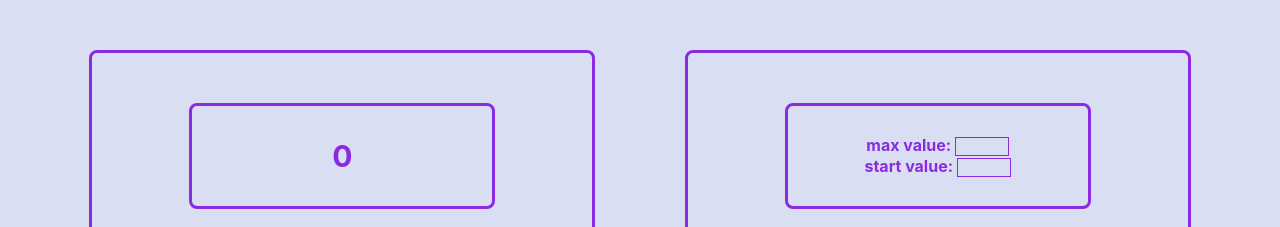
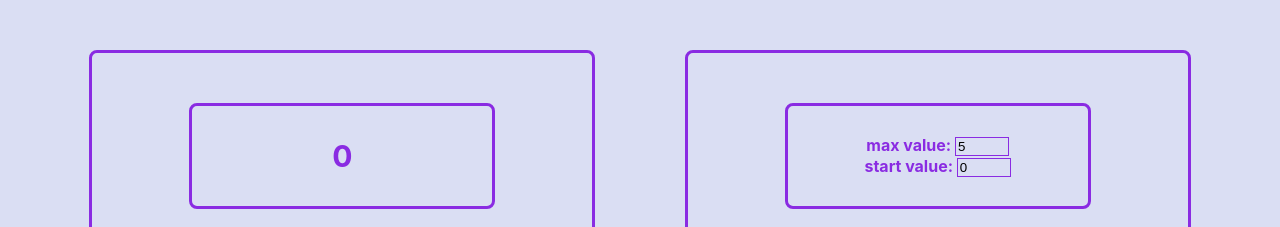
Before and after one commit to KovalchukAndrew/new--counter, a React (Create React App) app: page / in a window 1280 px wide. Shown: the top 227 px of the page. Built offline with nearby package versions, Linux system fonts and the light colour scheme.

Commit message:
add max value

```diff
--- a/package.json
+++ b/package.json
@@ -2,6 +2,7 @@
   "name": "my-app",
   "version": "0.1.0",
   "private": true,
+  "homepage": "https://KovalchukAndrew.github.io/new--counter",
   "dependencies": {
     "@testing-library/jest-dom": "^5.11.4",
     "@testing-library/react": "^11.1.0",
@@ -10,6 +11,7 @@
     "@types/node": "^16.7.13",
     "@types/react": "^17.0.20",
     "@types/react-dom": "^17.0.9",
+    "gh-pages": "^3.2.3",
     "react": "^17.0.2",
     "react-dom": "^17.0.2",
     "react-scripts": "4.0.3",
@@ -17,6 +19,8 @@
     "web-vitals": "^1.0.1"
   },
   "scripts": {
+    "predeploy": "npm run build",
+    "deploy": "gh-pages -d build",
     "start": "react-scripts start",
     "build": "react-scripts build",
     "test": "react-scripts test",
--- a/src/App.css
+++ b/src/App.css
@@ -27,7 +27,7 @@
 
 .error {
   font-weight: bolder;
-  font-size: 50px;
+  font-size: 35px;
   color: red;
 }
 
--- a/src/App.tsx
+++ b/src/App.tsx
@@ -5,62 +5,48 @@ import {Counter} from "./Components/Counter/Counter";
 import {Settings} from "./Components/Settings/Settings";
 
 function App() {
-  let [maxValue, setMaxValue] = useState(5);
-  let [value, setValue] = useState<number>(0);
-  let [error, setError] = useState(false);
-  useEffect(() => {
-    let valueAsString = localStorage.getItem('counterValue')
-    let maxValueAsString = localStorage.getItem('setMax')
-    /*let newError = localStorage.getItem('error')*/
+  let [maxValue, setMaxValue] = useState(parseInt(localStorage.getItem('setMax') || '5'));
+  let [valueToIncrement, setValueToIncrement] = useState<number>(parseInt(localStorage.getItem('counterValue') || '0'));
+  let [isSettingsInvalid, setIsSettingsInvalid] = useState(false);
 
-    if (valueAsString && maxValueAsString) {
-      let newValue = JSON.parse(valueAsString)
-      let newMax = JSON.parse(maxValueAsString)
-      setValue(newValue)
-      setMaxValue(newMax)
-      if (newValue >= newMax)
-        setError(true)
-    }
+  const incValue = () => {
+    const newValueToIncrement = valueToIncrement + 1;
+    setValueToIncrement(newValueToIncrement)
+  }
 
-  }, [])
-  useEffect(() => {
-    localStorage.setItem('error', JSON.stringify(error))
-    localStorage.setItem('counterValue', JSON.stringify(value))
-    localStorage.setItem('setMax', JSON.stringify(maxValue))
+  const resetCounter = () => {
+    setValueToIncrement(parseInt(localStorage.getItem('counterValue') || '0'))
+  }
 
-  })
-  const incValue = () => {
-    setValue(value + 1)
-    if (value>=maxValue-1) {
-      setError(true)
-    }
+  const setNewValues = (newStartValue: number, newMaxValue: number) => {
+    setValueToIncrement(newStartValue)
+    setMaxValue(newMaxValue)
+    setLocalStorage(newStartValue, newMaxValue);
   }
-  const resetCounter = () => {
-    setValue(value = 0)
 
-    value>=maxValue ? setError(true): setError(false)
+  const updateIsSettingsInvalid = (isSettingsInvalid: boolean) => {
+    setIsSettingsInvalid(isSettingsInvalid)
+  }
 
+  function setLocalStorage(newCounterValue: number, newMaxValue: number) {
+    localStorage.setItem('counterValue', JSON.stringify(newCounterValue))
+    localStorage.setItem('setMax', JSON.stringify(newMaxValue))
   }
-  const getValues = (newStart:number, newMaxValue:number) => {
-    setValue(newStart)
-    setMaxValue(newMaxValue)
-    newStart>=newMaxValue-1?setError(true):setError(false)
 
-
-  }
   return (
       <div className="App">
         <Counter
-            value={value}
+            valueToIncrement={valueToIncrement}
             maxValue={maxValue}
-            error={error}
+            isSettingsInvalid={isSettingsInvalid}
             incValue={incValue}
             resetCounter={resetCounter}
         />
         <Settings
             maxValue={maxValue}
-            value={value}
-            getValues={getValues}
+            valueToIncrement={valueToIncrement}
+            setNewValuesCallback={setNewValues}
+            setIsSettingsInvalidCallback={updateIsSettingsInvalid}
         />
       </div>
   );
--- a/src/Components/Counter/Button.tsx
+++ b/src/Components/Counter/Button.tsx
@@ -4,7 +4,7 @@ export type ButtonPropsType = {
 
     title: string
     callBack: () => void
-    error?: boolean
+    disabled?: boolean
 }
 
 export const Button = (props: ButtonPropsType) => {
@@ -13,8 +13,8 @@ export const Button = (props: ButtonPropsType) => {
     }
     return <div>
         <button
-            className={props.error? "disabled" :"button"}
-            disabled={props.error && props.title==="Inc"}
+            className={props.disabled ? "disabled" : "button"}
+            disabled={props.disabled}
             onClick={useButton}
         >{props.title}</button>
     </div>
--- a/src/Components/Counter/Counter.tsx
+++ b/src/Components/Counter/Counter.tsx
@@ -5,18 +5,25 @@ import '../../App.css'
 
 
 export type CounterPropsType = {
+    valueToIncrement: number
     maxValue: number
-    error: boolean
-    value: number
+    isSettingsInvalid: boolean
     incValue: () => void
     resetCounter: () => void
 }
 
 export const Counter = (props:CounterPropsType) => {
+    let [isIncButtonDisabled, setIsIncButtonDisabled] = useState<boolean>(false)
+
+    useEffect(() => {
+        setIsIncButtonDisabled(props.valueToIncrement >= props.maxValue);
+    }, [props.valueToIncrement, props.maxValue])
+
     return <div className="counter">
         <div>
             <Display
-                value={props.value}
+                value={props.valueToIncrement}
+                isSettingsInvalid={props.isSettingsInvalid}
                 maxValue={props.maxValue}
             />
         </div>
@@ -24,7 +31,7 @@ export const Counter = (props:CounterPropsType) => {
             <Button
                 callBack={props.incValue}
                 title={"Inc"}
-                error={props.error}
+                disabled={isIncButtonDisabled}
             />
             <Button
                 callBack={props.resetCounter}
--- a/src/Components/Counter/Display.tsx
+++ b/src/Components/Counter/Display.tsx
@@ -5,11 +5,13 @@ import '../../App.css'
 export type DisplayPropsType = {
     value: number
     maxValue: number
+    isSettingsInvalid: boolean
 }
 
 export const Display = (props: DisplayPropsType) => {
 
     return <div className={"display"}>
-        <span className={props.value===props.maxValue? "error" : "text"}>{props.value}</span>
+        {props.isSettingsInvalid && <span className="error">Setting Invalid</span>}
+        {!props.isSettingsInvalid && <span className={props.value===props.maxValue? "error" : "text"}>{props.value}</span>}
     </div>
 }
--- a/src/Components/Settings/Settings.tsx
+++ b/src/Components/Settings/Settings.tsx
@@ -1,40 +1,45 @@
-import React, {useState} from "react";
+import React, {useEffect, useState} from "react";
 import '../../App.css';
 import {Button} from "../Counter/Button";
 
 export type SettingsPropsType = {
     maxValue: number
-    value: number
-    getValues: (newStart: number, newMaxValue: number) => void
+    valueToIncrement: number
+    setNewValuesCallback: (newStartValue: number, newMaxValue: number) => void
+    setIsSettingsInvalidCallback: (isSettingsInvalid: boolean) => void
 }
 export const Settings = (props:SettingsPropsType) => {
-    let [start, setStart] = useState<string>("0")
-    let [maxValue, setMaxValue] = useState<string>("0")
+    let [startValue, setStartValue] = useState<number>(props.valueToIncrement)
+    let [maxValue, setMaxValue] = useState<number>(props.maxValue)
+    let [isSetButtonDisabled, setIsSetButtonDisabled] = useState<boolean>(props.valueToIncrement >= props.maxValue)
 
-    const onGetValues = () => {
-        let newstart = JSON.parse(start)
-        let newMaxValue = JSON.parse(maxValue)
-        props.getValues(newstart, newMaxValue)
+    useEffect(() => {
+        props.setIsSettingsInvalidCallback(startValue >= maxValue);
+        setIsSetButtonDisabled(startValue >= maxValue);
+    }, [startValue, maxValue])
+
+    const callSetNewValueCallback = () => {
+        props.setNewValuesCallback(startValue, maxValue)
     }
 
     return <div className={"counter"}>
         <div className={"display"}>
             <span>
              <span className={"inputtitle"}>max value: </span>
-             <input type={"number"} max={10} min={0} className={"input"}
-                    onChange={(e) => setMaxValue(e.currentTarget.value)}
+             <input type={"number"} max={10} min={0} className={"input"} value={maxValue}
+                    onChange={(e) => setMaxValue(parseInt(e.currentTarget.value))}
              />
         </span>
             <span>
              <span className={"inputtitle"}>start value: </span>
-            <input type={"number"} max={10} min={0}  className={"input"}
-                   onChange={(e) => setStart(e.currentTarget.value)}
+            <input type={"number"} max={10} min={0}  className={"input"} value={startValue}
+                   onChange={(e) => setStartValue(parseInt(e.currentTarget.value))}
             />
         </span>
         </div>
 
         <div className={"buttons"}>
-            <Button title={"set"} callBack={onGetValues}/>
+            <Button title={"set"} callBack={callSetNewValueCallback} disabled={isSetButtonDisabled}/>
         </div>
 
     </div>
```
Also changed, not shown: 1 other file (tests, documents, lock files or other folders).
